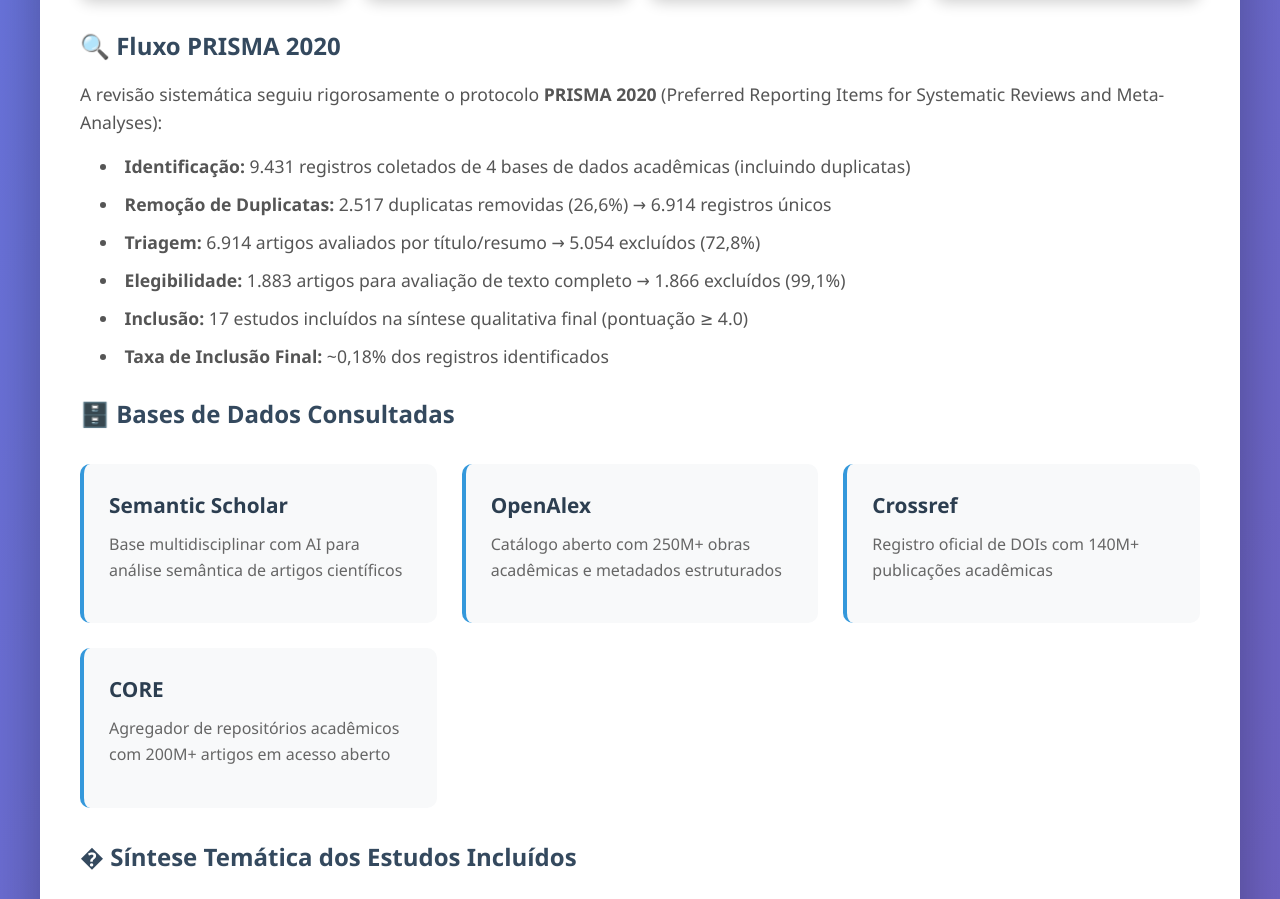
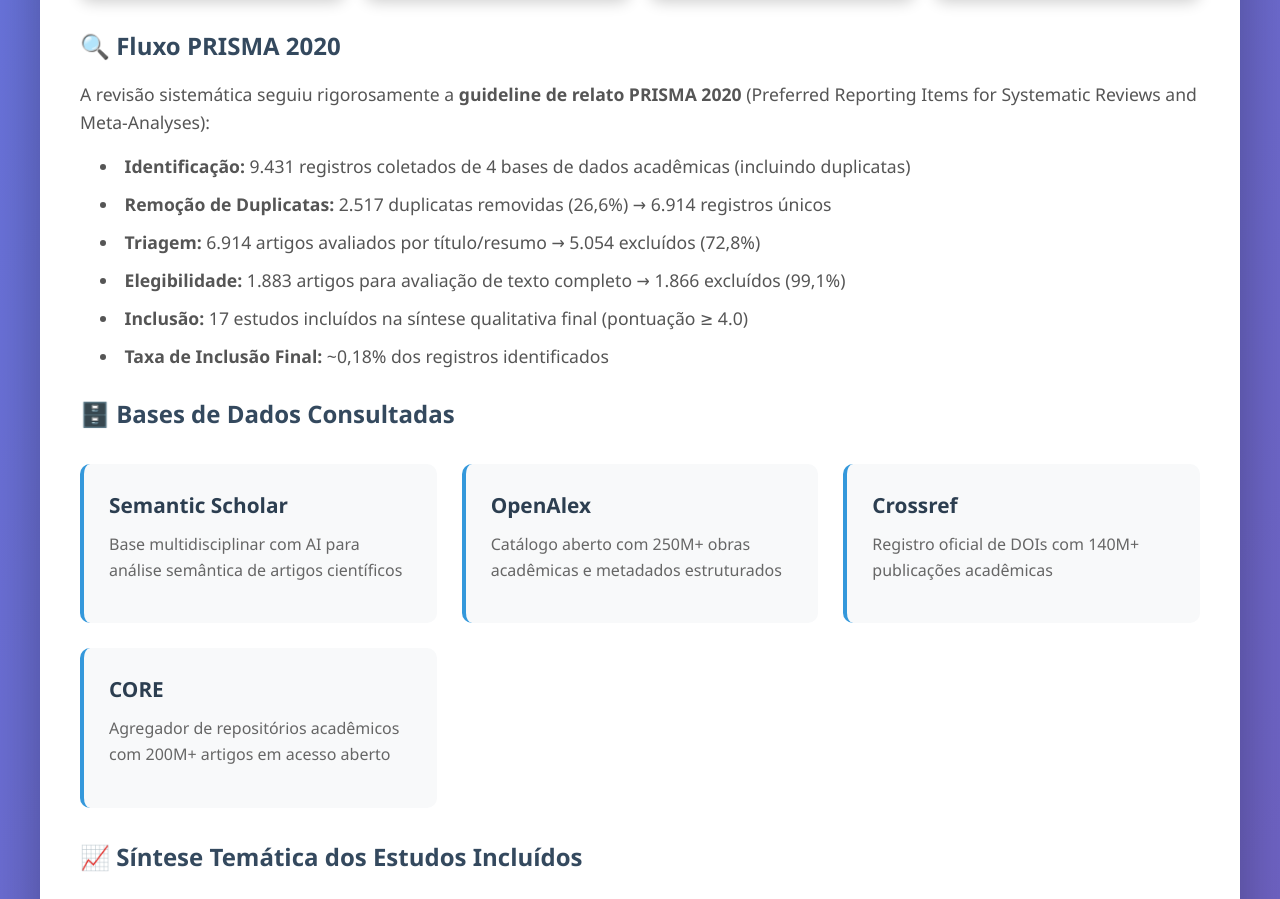
Before and after one commit to thalesfb/ccw, a plain HTML site: page index.html in a window 1280 px wide. Shown: the part 1273-2172 px from the top of the page. Drawn offline with Linux system fonts and the light colour scheme.

Commit message:
:bug: fix(web): correct PRISMA terminology (guideline not protocol) and fix character encoding

```diff
--- a/index.html
+++ b/index.html
@@ -348,7 +348,7 @@
 
                 <h3>🔍 Fluxo PRISMA 2020</h3>
                 <p>
-                    A revisão sistemática seguiu rigorosamente o protocolo <strong>PRISMA 2020</strong>
+                    A revisão sistemática seguiu rigorosamente a <strong>guideline de relato PRISMA 2020</strong>
                     (Preferred Reporting Items for Systematic Reviews and Meta-Analyses):
                 </p>
                 <ul>
@@ -380,7 +380,7 @@
                     </div>
                 </div>
 
-                <h3>� Síntese Temática dos Estudos Incluídos</h3>
+                <h3>📈 Síntese Temática dos Estudos Incluídos</h3>
                 <div class="features-grid">
                     <div class="feature-card">
                         <h4>🤖 Abordagens Técnicas</h4>
@@ -451,7 +451,7 @@
 
                 <h3>Objetivos Específicos</h3>
                 <ul>
-                    <li>✅ <strong>OE1:</strong> Realizar revisão sistemática da literatura seguindo o protocolo PRISMA 2020 para identificar estudos que apliquem técnicas computacionais na educação matemática (2015-2025)</li>
+                    <li>✅ <strong>OE1:</strong> Realizar revisão sistemática da literatura seguindo a <strong>guideline de relato PRISMA 2020</strong> para identificar estudos que apliquem técnicas computacionais na educação matemática (2016-2025)</li>
                     <li>✅ <strong>OE2:</strong> Identificar e categorizar as principais abordagens de IA (Machine Learning, Deep Learning, NLP, Educational Data Mining) aplicadas à educação matemática</li>
                     <li>✅ <strong>OE3:</strong> Classificar as aplicações segundo suas finalidades pedagógicas: tutoria inteligente, diagnóstico, avaliação automatizada, personalização, predição e feedback adaptativo</li>
                     <li>✅ <strong>OE4:</strong> Analisar criticamente as metodologias de avaliação utilizadas para validar a eficácia de sistemas computacionais em contextos educacionais</li>
```
